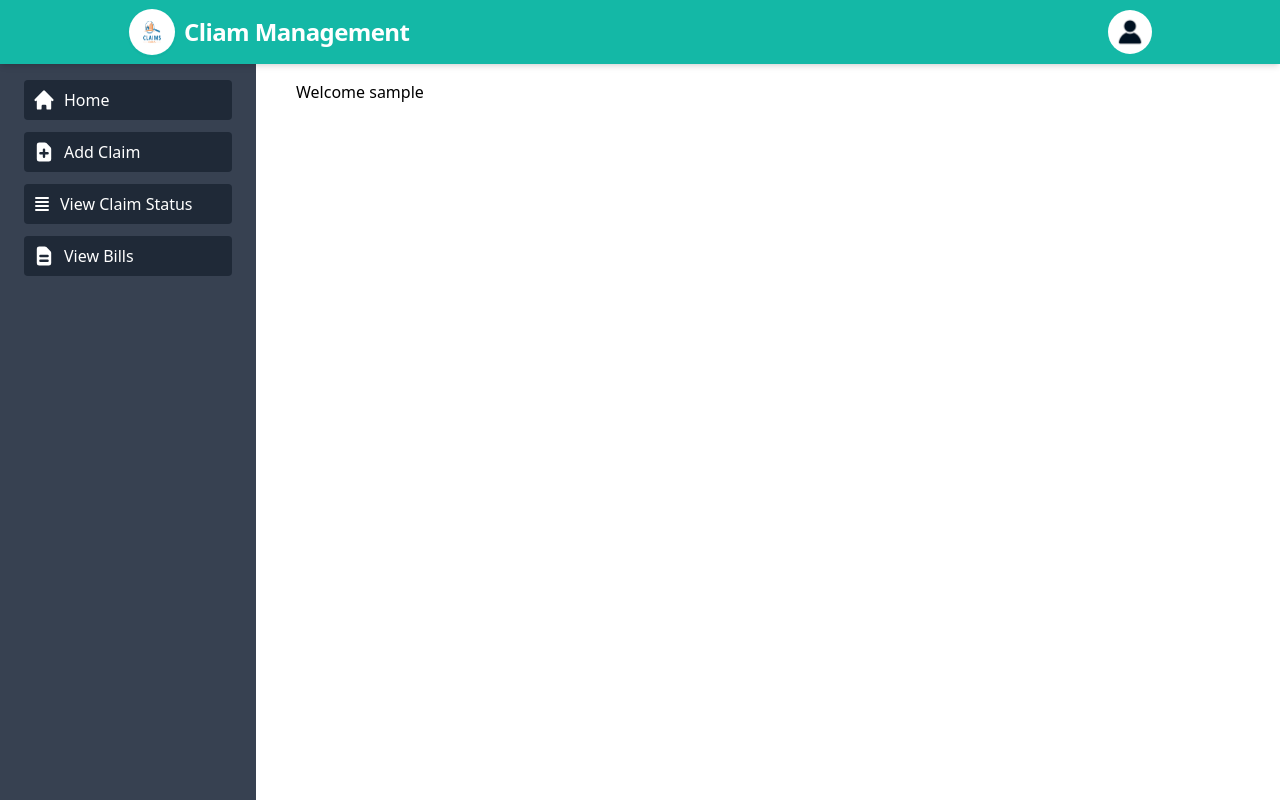
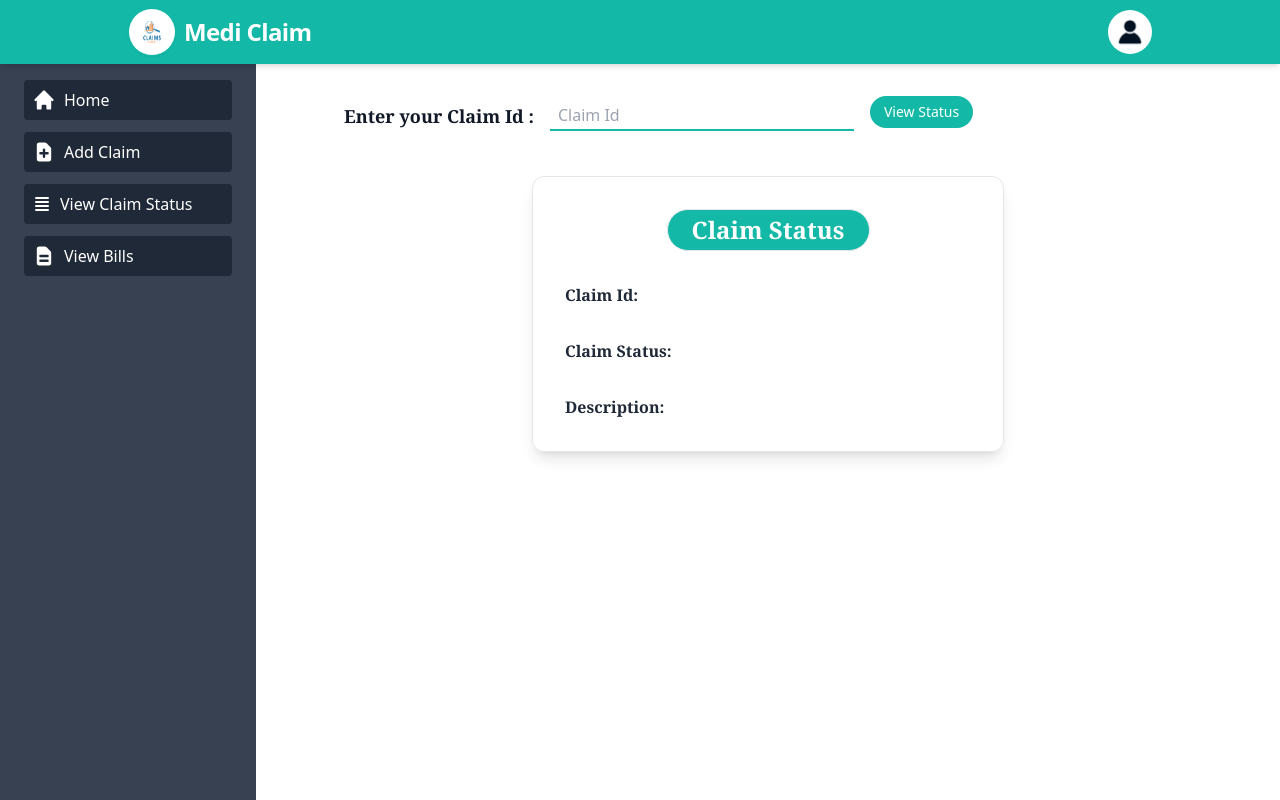
Before and after one commit to Molla-Mainuddin/claim-management, a React (Create React App) app: page /viewclaimstatus in a window 1280 px wide. Before the commit this address led to /. Built offline with nearby package versions, Linux system fonts and the light colour scheme; no server answers; sample sign-in values are in the browser's storage.

Commit message:
claim status page working

```diff
--- a/src/App.js
+++ b/src/App.js
@@ -8,10 +8,11 @@ import Navbar from './component/Navbar';
 import AddClaim from './pages/claim/component/AddClaim';
 import ViewBill from './pages/bill/components/ViewBill';
 import PrivateRouter from './privaterouter/PrivateRouter';
+import ViewClaimStatus from './pages/claim/component/ViewClaimStatus';
 
 const App = () => {
   return (
-    <div className='w-full'>
+    <div className='w-full box-border'>
       <ToastContainer autoClose={1500} />
       <Routes>
         {/* Login Page Routing */}
@@ -37,6 +38,15 @@ const App = () => {
         }
         />
 
+        {/* View Cliam Status Routing */}
+        <Route exact path='/viewclaimstatus' element={
+          <PrivateRouter>
+            <Navbar />
+            <ViewClaimStatus />
+          </PrivateRouter>
+        }
+        />
+
         {/* View BIll Routing */}
         <Route exact path='/viewbill' element={
           <PrivateRouter>
--- /dev/null
+++ b/src/apis/claim.jsx
@@ -0,0 +1,76 @@
+const CLAIM_API_BASE_URL = process.env.REACT_APP_CLAIM_API_BASE_URL;
+
+export const SubmitClaimData = async (req) => {
+    try {
+        const response = await fetch(CLAIM_API_BASE_URL + "submitClaim", {
+            method: "POST",
+            headers: {
+                'Accept': 'application/json',
+                'Content-Type': 'application/json',
+                'Authorization': 'Bearer ' + localStorage.getItem("token")
+            },
+            body : JSON.stringify ({
+                "remarks":req.remarks,
+                "claimAmount":req.claimAmount,
+                "hospitalId":req.hospitalId,
+                "policyId":req.policyId,
+                "benefitId":req.benefitId,
+                "memberId":localStorage.getItem("userid")
+            })
+        })
+        if (response.status === 403) {
+            console.log('Your Session has been expired, Please login again.');
+            return window.setTimeout(function () {
+                localStorage.clear();
+                window.location.href = "/";
+            }, 1000);
+        }
+        const result = await response.json();
+
+        if (response.ok) {
+            return result;
+        }
+        else if (response.status === 400){
+            console.log("Premium not paid")
+        }
+        else if(result.status === 500){
+            console.log(result.message);
+        }
+    } catch (error) {
+        console.log('Something went wrong , Please try again later.')
+    }
+};
+
+export const FetchClaimStatusById = async (id) => {
+    console.log(id);
+    try {
+        const response = await fetch(CLAIM_API_BASE_URL + `getClaimStatus/${id}`, {
+            method: "GET",
+            headers: {
+                'Accept': 'application/json',
+                'Content-Type': 'application/json',
+                'Authorization': 'Bearer ' + localStorage.getItem("token")
+            }
+        })
+
+        // if (response.status === 403) {
+        //     console.log('Your Session has been expired, Please login again.');
+        //     return window.setTimeout(function () {
+        //         localStorage.clear();
+        //         window.location.href = "/";
+        //     }, 1000);
+        // }
+        const result = await response.json();
+        if (response.ok) {
+            return result;
+        }
+        else if (response.status === 400) {
+            console.log(result.errors[0])
+        }
+        else if(result.status === 500){
+            console.log(result.message);
+        }
+    } catch (error) {
+        console.log('Something went wrong , Please try again later.')
+    }
+};
--- a/src/component/Navbar.jsx
+++ b/src/component/Navbar.jsx
@@ -22,7 +22,7 @@ const Navbar = () => {
         <NavLink to="/">
           <img src='assets/claim-logo.png' alt='broken' className='border border-teal-500 shadow-sm h-10 w-10 rounded-full cursor-pointer lg:h-12 lg:w-12 ' />
         </NavLink>
-        <span className="ml-2 font-semibold text-2xl tracking-tight">Cliam Management</span>
+        <span className="ml-2 font-semibold text-2xl tracking-tight">Medi Claim</span>
       </div>
       <div className="block lg:hidden">
         <button className="flex items-center px-3 py-2 border rounded text-teal-200 border-teal-400 hover:text-white hover:border-white">
--- a/src/component/Notify.jsx
+++ b/src/component/Notify.jsx
@@ -8,5 +8,7 @@ export const notify = (actionType,message)=>{
             return toast.error(message);
         case "LOGOUT_SUCCESS":
             return toast.success(message);
+        case "EMPTY_FIELD":
+            return toast.error(message);
     }
 }
--- a/src/component/SideBar.jsx
+++ b/src/component/SideBar.jsx
@@ -39,7 +39,7 @@ const SideBar = () => {
                 {/* View Claim Status Link */}
 
                 <Link
-                    to="#"
+                    to="/viewclaimstatus"
                     className="px-2 py-2 mb-1 flex flex-row items-center bg-gray-800 hover:bg-teal-500 text-white text-base font-medium rounded"
                 >
                     <div className="flex items-center justify-center pr-2">
--- a/src/pages/claim/component/AddClaim.jsx
+++ b/src/pages/claim/component/AddClaim.jsx
@@ -1,15 +1,20 @@
 import React from 'react'
+import { FetchClaimStatusById } from '../../../apis/claim';
 import SideBar from '../../../component/SideBar';
 
 const AddClaim = () => {
+
+
+
     return (
         <div className='flex flex-row'>
             <SideBar />
-            <div className='w-full lg:w-4/5 lg:pt-20 px-10'>
-                This is add claim Page
+            <div className='border-2 border-red-400 w-full lg:w-4/5 lg:pt-20 px-10 mt-4'>
+                {/* <button onClick={onSubmit} className='border hover:bg-red-400'>Submit</button> */}
+                Add claim
             </div>
         </div>
-    )
+    );
 }
 
 export default AddClaim;
--- /dev/null
+++ b/src/pages/claim/component/ViewClaimStatus.jsx
@@ -0,0 +1,73 @@
+import React, { useState } from 'react'
+import { FetchClaimStatusById } from '../../../apis/claim';
+import { notify } from '../../../component/Notify';
+import SideBar from '../../../component/SideBar';
+
+const ViewClaimStatus = () => {
+
+    const [claimId, setClaimId] = useState('');
+    const [claimResponse, setClaimResponse] = useState({});
+    console.log(claimResponse);
+    const onSubmit = async (claimid) => {
+        if (claimid !== '') {
+            FetchClaimStatusById(claimid).then((res) => {
+                // console.log(res);
+                setClaimResponse(res);
+            }).catch((err) => {
+                console.log("The error is : " + err);
+            });
+        } else {
+            // console.log("Enter claim Id first");
+            notify("EMPTY_FIELD", "claim id is required");
+        }
+    }
+
+    return (
+        <div className='flex flex-row'>
+            <SideBar />
+            <div className='w-full lg:w-4/5 lg:pt-20 px-10'>
+                {/* <button onClick={onSubmit} className='border hover:bg-red-400'>Submit</button> */}
+                <div className='p-4 flex items-center'>
+                    <label htmlFor="claimid" className="ml-8 text-lg font-semibold font-serif text-gray-900">
+                        Enter your Claim Id :
+                    </label>
+                    <input className="w-1/3 border-b-2 border-teal-500 bg-transparenttext-gray-700 ml-4 mr-4 py-1 px-2 leading-tight focus:outline-none"
+                        type="text"
+                        placeholder="Claim Id"
+                        aria-label="Full name"
+                        onChange={(event) => setClaimId(event.target.value)}
+                    />
+                    <button type="button"
+                        className=" text-white bg-teal-500 hover:bg-teal-700
+                                focus:outline-none font-medium rounded-full
+                                text-sm px-3.5 py-1.5 mb-2 text-center"
+                        onClick={() => onSubmit(claimId)}
+                    >
+                        View Status
+                    </button>
+                </div>
+                <div className='flex justify-center h-auto mt-6'>
+                    <div className='border rounded-xl w-1/2  shadow-lg px-8 py-8 space-y-8'>
+                        <div className='border w-1/2 mx-auto text-center bg-teal-500 rounded-3xl p-1'>
+                            <p className='text-white text-2xl font-serif font-bold'>Claim Status</p>
+                        </div>
+                        <div className='flex flex-row justify-between'>
+                            <p className='text-gray-800 text-base font-serif font-bold'>Claim Id: </p>
+                            <p className='text-gray-800 text-base font-serif font-bold'>{claimResponse.claimId}</p>
+                        </div>
+                        <div className='flex flex-row justify-between'>
+                            <p className='text-gray-800 text-base font-serif font-bold'>Claim Status: </p>
+                            <p className='text-gray-800 text-base font-serif font-bold'>{claimResponse.claimStatus}</p>
+                        </div>
+                        <div className='flex flex-row justify-between'>
+                            <p className='text-gray-800 text-base font-serif font-bold'>Description: </p>
+                            <p className='text-gray-800 text-base font-serif font-bold pl-6'>{claimResponse.claimDescription}</p>
+                        </div>
+                    </div>
+                </div>
+            </div>
+        </div>
+    );
+}
+
+export default ViewClaimStatus;
```
